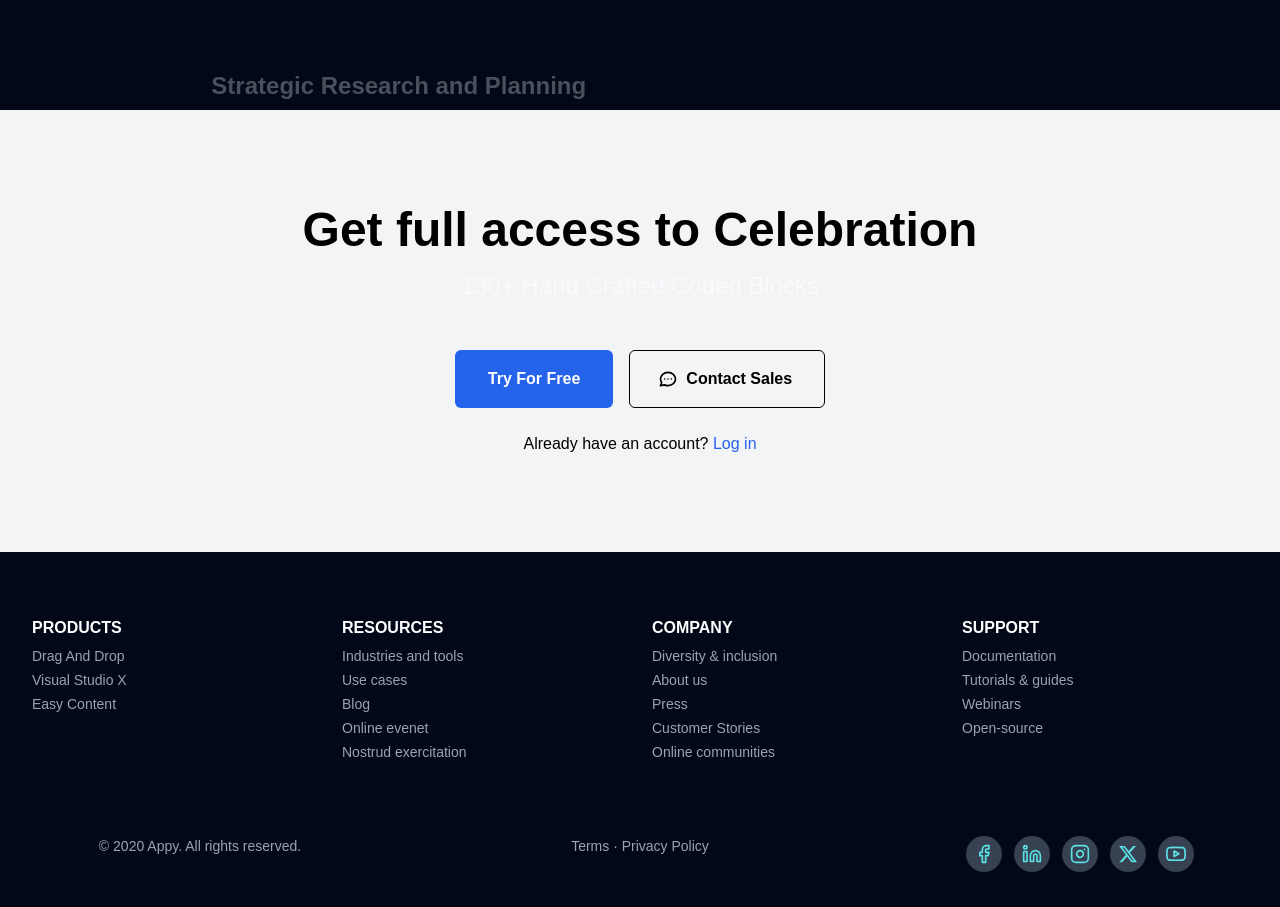
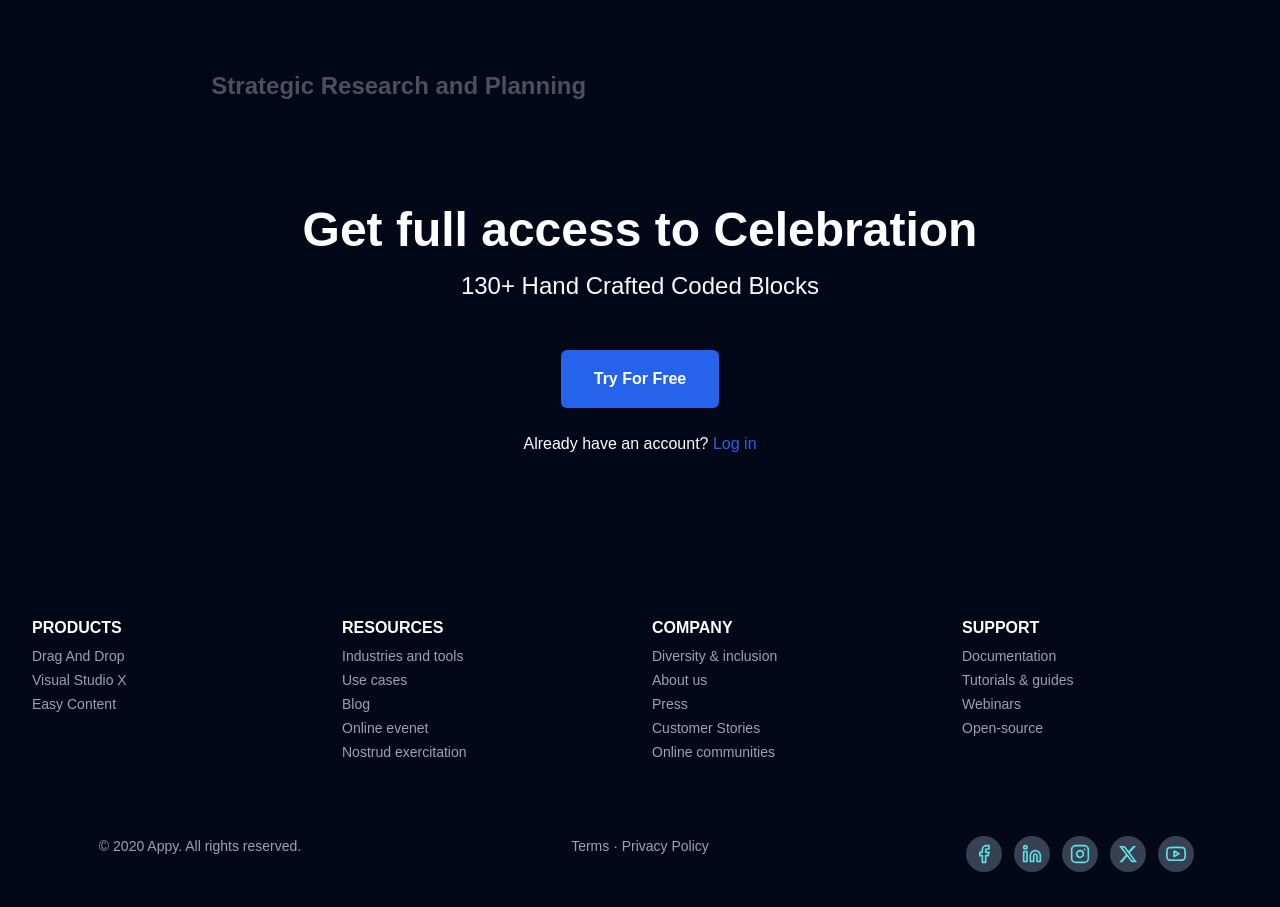
Before and after one commit to ShakthiW/standord-website, a Next.js app: page /approach in a window 1280 px wide. Shown: the part 1565-2472 px from the top of the page. Built offline with nearby package versions, Linux system fonts and the light colour scheme.

Commit message:
Refactor home page; replace OurServicesBento with OurServicesNew and adjust CalltoAction styles

```diff
--- a/src/app/page.tsx
+++ b/src/app/page.tsx
@@ -1,7 +1,7 @@
 import Hero from "@/components/hero-section";
 import OpenCards from "@/components/landing/open-cards";
 import { OurServices } from "@/components/landing/our-services";
-import { OurServicesBento } from "@/components/landing/projects-list";
+import { OurServicesNew } from "@/components/landing/our-services-new";
 import Testimonials from "@/components/landing/testimonials";
 import { WhyWaitAnyLonger } from "@/components/landing/why-wait";
 import SectionWithHeader from "@/components/middle-header-section";
@@ -27,9 +27,10 @@
       <SectionWithHeader
         title="Crafting the Future of Technology"
         description="Innovative solutions designed to accelerate your business."
-        minHeight="90vh"
+        minHeight="60vh"
       >
-        <OurServicesBento />
+        {/* <OurServicesBento /> */}
+        <OurServicesNew />
       </SectionWithHeader>
 
       <SectionWithHeader
--- a/src/components/call-to-action.tsx
+++ b/src/components/call-to-action.tsx
@@ -1,11 +1,12 @@
+import Link from "next/link";
 import React from "react";
 
 const CalltoAction = () => {
   return (
-    <section className="py-10 bg-gray-100 sm:py-16 lg:py-24">
+    <section className="py-10 bg-background sm:py-16 lg:py-24">
       <div className="px-4 mx-auto sm:px-6 lg:px-8 max-w-7xl">
         <div className="text-center">
-          <h2 className="text-3xl font-bold leading-tight text-black sm:text-4xl lg:text-5xl">
+          <h2 className="text-3xl font-bold leading-tight text-white sm:text-4xl lg:text-5xl">
             Get full access to Celebration
           </h2>
           <p className="mt-4 text-2xl font-medium">
@@ -19,43 +20,19 @@
               className="inline-flex items-center justify-center w-full px-8 py-4 text-base font-semibold text-white transition-all duration-200 bg-blue-600 border border-transparent rounded-md sm:w-auto hover:bg-blue-700 focus:bg-blue-700"
               role="button"
             >
-              {" "}
-              Try For Free{" "}
-            </a>
-
-            <a
-              href="#"
-              title=""
-              className="inline-flex items-center justify-center w-full px-8 py-4 text-base font-semibold text-black transition-all duration-200 bg-transparent border border-black rounded-md sm:w-auto hover:bg-black hover:text-white focus:bg-black focus:text-white"
-              role="button"
-            >
-              <svg
-                className="w-5 h-5 mr-2 -ml-1"
-                xmlns="http://www.w3.org/2000/svg"
-                fill="none"
-                viewBox="0 0 24 24"
-                stroke="currentColor"
-              >
-                <path
-                  stroke-linecap="round"
-                  stroke-linejoin="round"
-                  stroke-width="2"
-                  d="M8 12h.01M12 12h.01M16 12h.01M21 12c0 4.418-4.03 8-9 8a9.863 9.863 0 01-4.255-.949L3 20l1.395-3.72C3.512 15.042 3 13.574 3 12c0-4.418 4.03-8 9-8s9 3.582 9 8z"
-                />
-              </svg>
-              Contact Sales
+              Try For Free
             </a>
           </div>
 
-          <p className="mt-6 text-base text-black">
-            Already have an account?{" "}
-            <a
+          <p className="mt-6 text-base text-white">
+            Already have an account? {" "}
+            <Link
               href="#"
               title=""
               className="text-blue-600 transition-all duration-200 hover:text-blue-700 focus:text-blue-700 hover:underline"
             >
               Log in
-            </a>
+            </Link>
           </p>
         </div>
       </div>
--- /dev/null
+++ b/src/components/landing/our-services-new.tsx
@@ -0,0 +1,69 @@
+import {
+  BellIcon,
+  CalendarIcon,
+  FileTextIcon,
+  GlobeIcon,
+  InputIcon,
+} from "@radix-ui/react-icons";
+import { BentoCard, BentoGrid } from "../ui/bento-grid";
+
+
+
+const features = [
+  {
+    Icon: FileTextIcon,
+    name: "Save your files",
+    description: "We automatically save your files as you type.",
+    href: "/",
+    cta: "Learn more",
+    background: <img className="absolute -right-20 -top-20 opacity-60" />,
+    className: "lg:row-start-1 lg:row-end-4 lg:col-start-2 lg:col-end-3",
+  },
+  {
+    Icon: InputIcon,
+    name: "Full text search",
+    description: "Search through all your files in one place.",
+    href: "/",
+    cta: "Learn more",
+    background: <img className="absolute -right-20 -top-20 opacity-60" />,
+    className: "lg:col-start-1 lg:col-end-2 lg:row-start-1 lg:row-end-3",
+  },
+  {
+    Icon: GlobeIcon,
+    name: "Multilingual",
+    description: "Supports 100+ languages and counting.",
+    href: "/",
+    cta: "Learn more",
+    background: <img className="absolute -right-20 -top-20 opacity-60" />,
+    className: "lg:col-start-1 lg:col-end-2 lg:row-start-3 lg:row-end-4",
+  },
+  {
+    Icon: CalendarIcon,
+    name: "Calendar",
+    description: "Use the calendar to filter your files by date.",
+    href: "/",
+    cta: "Learn more",
+    background: <img className="absolute -right-20 -top-20 opacity-60" />,
+    className: "lg:col-start-3 lg:col-end-3 lg:row-start-1 lg:row-end-2",
+  },
+  {
+    Icon: BellIcon,
+    name: "Notifications",
+    description:
+      "Get notified when someone shares a file or mentions you in a comment.",
+    href: "/",
+    cta: "Learn more",
+    background: <img className="absolute -right-20 -top-20 opacity-60" />,
+    className: "lg:col-start-3 lg:col-end-3 lg:row-start-2 lg:row-end-4",
+  },
+];
+
+export async function OurServicesNew() {
+  return (
+    <BentoGrid className="lg:grid-rows-3 max-w-7xl">
+      {features.map((feature) => (
+        <BentoCard key={feature.name} {...feature} />
+      ))}
+    </BentoGrid>
+  );
+}
--- /dev/null
+++ b/src/components/ui/bento-grid.tsx
@@ -0,0 +1,80 @@
+import { ReactNode } from "react";
+import { ArrowRightIcon } from "@radix-ui/react-icons";
+
+import { cn } from "@/lib/utils";
+import { Button } from "@/components/ui/button";
+
+const BentoGrid = ({
+  children,
+  className,
+}: {
+  children: ReactNode;
+  className?: string;
+}) => {
+  return (
+    <div
+      className={cn(
+        "grid w-full auto-rows-[22rem] grid-cols-3 gap-4",
+        className,
+      )}
+    >
+      {children}
+    </div>
+  );
+};
+
+const BentoCard = ({
+  name,
+  className,
+  background,
+  Icon,
+  description,
+  href,
+  cta,
+}: {
+  name: string;
+  className: string;
+  background: ReactNode;
+  // eslint-disable-next-line @typescript-eslint/no-explicit-any
+  Icon: any;
+  description: string;
+  href: string;
+  cta: string;
+}) => (
+  <div
+    key={name}
+    className={cn(
+      "group relative col-span-3 flex flex-col justify-between overflow-hidden rounded-xl",
+      // light styles
+      "bg-white [box-shadow:0_0_0_1px_rgba(0,0,0,.03),0_2px_4px_rgba(0,0,0,.05),0_12px_24px_rgba(0,0,0,.05)]",
+      // dark styles
+      "transform-gpu dark:bg-black dark:[border:1px_solid_rgba(255,255,255,.1)] dark:[box-shadow:0_-20px_80px_-20px_#ffffff1f_inset]",
+      className,
+    )}
+  >
+    <div>{background}</div>
+    <div className="pointer-events-none z-10 flex transform-gpu flex-col gap-1 p-6 transition-all duration-300 group-hover:-translate-y-10">
+      <Icon className="h-12 w-12 origin-left transform-gpu text-primary transition-all duration-300 ease-in-out group-hover:scale-75" />
+      <h3 className="text-xl font-semibold text-neutral-700 dark:text-white">
+        {name}
+      </h3>
+      <p className="max-w-lg text-neutral-400">{description}</p>
+    </div>
+
+    <div
+      className={cn(
+        "pointer-events-none absolute bottom-0 flex w-full translate-y-10 transform-gpu flex-row items-center p-4 opacity-0 transition-all duration-300 group-hover:translate-y-0 group-hover:opacity-100",
+      )}
+    >
+      <Button variant="ghost" asChild size="sm" className="pointer-events-auto text-secondary hover:text-secondary">
+        <a href={href}>
+          {cta}
+          <ArrowRightIcon className="ml-2 h-4 w-4" />
+        </a>
+      </Button>
+    </div>
+    <div className="pointer-events-none absolute inset-0 transform-gpu transition-all duration-300 group-hover:bg-black/[.03] group-hover:dark:bg-neutral-800/10" />
+  </div>
+);
+
+export { BentoCard, BentoGrid };
```
